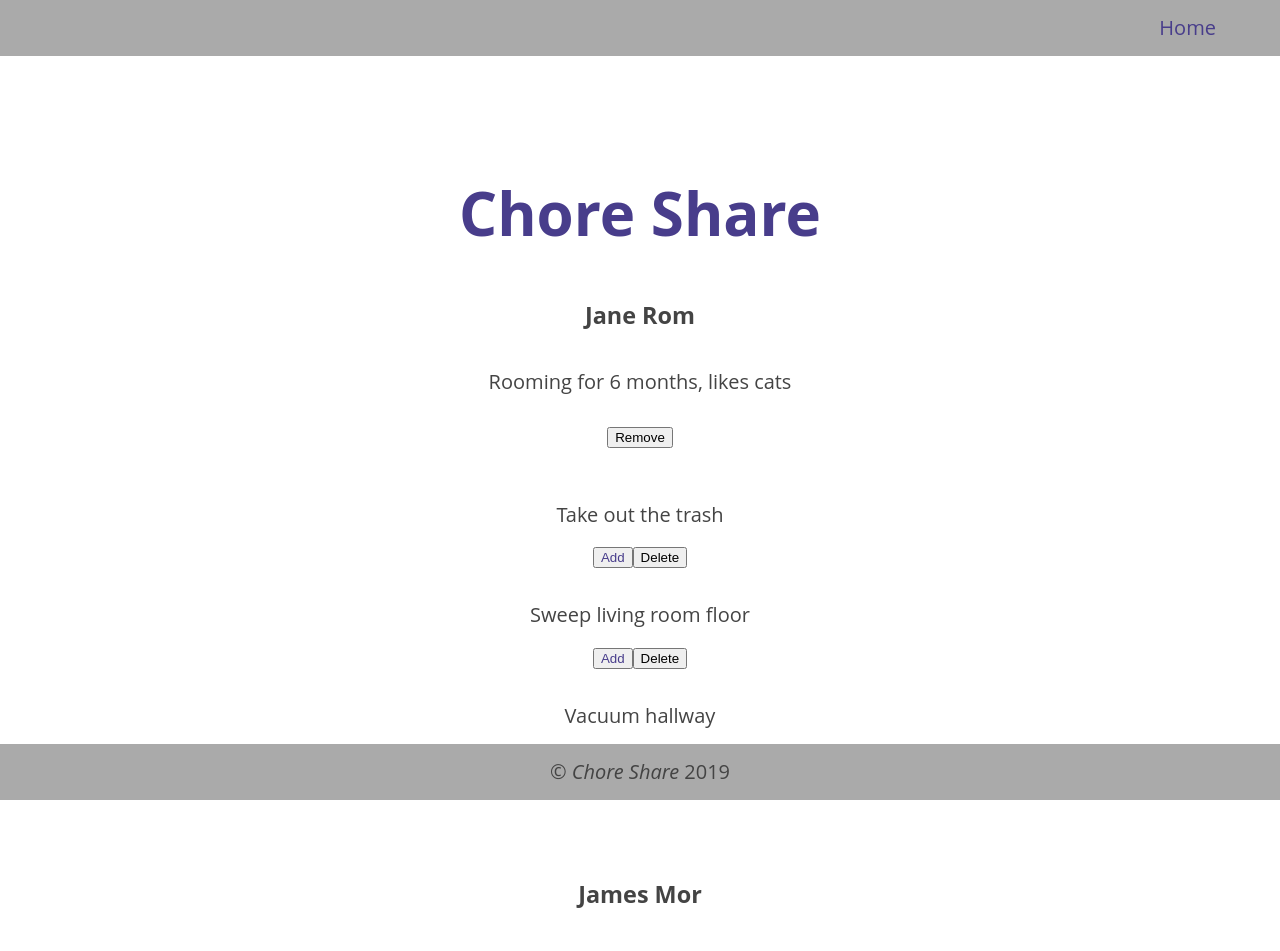
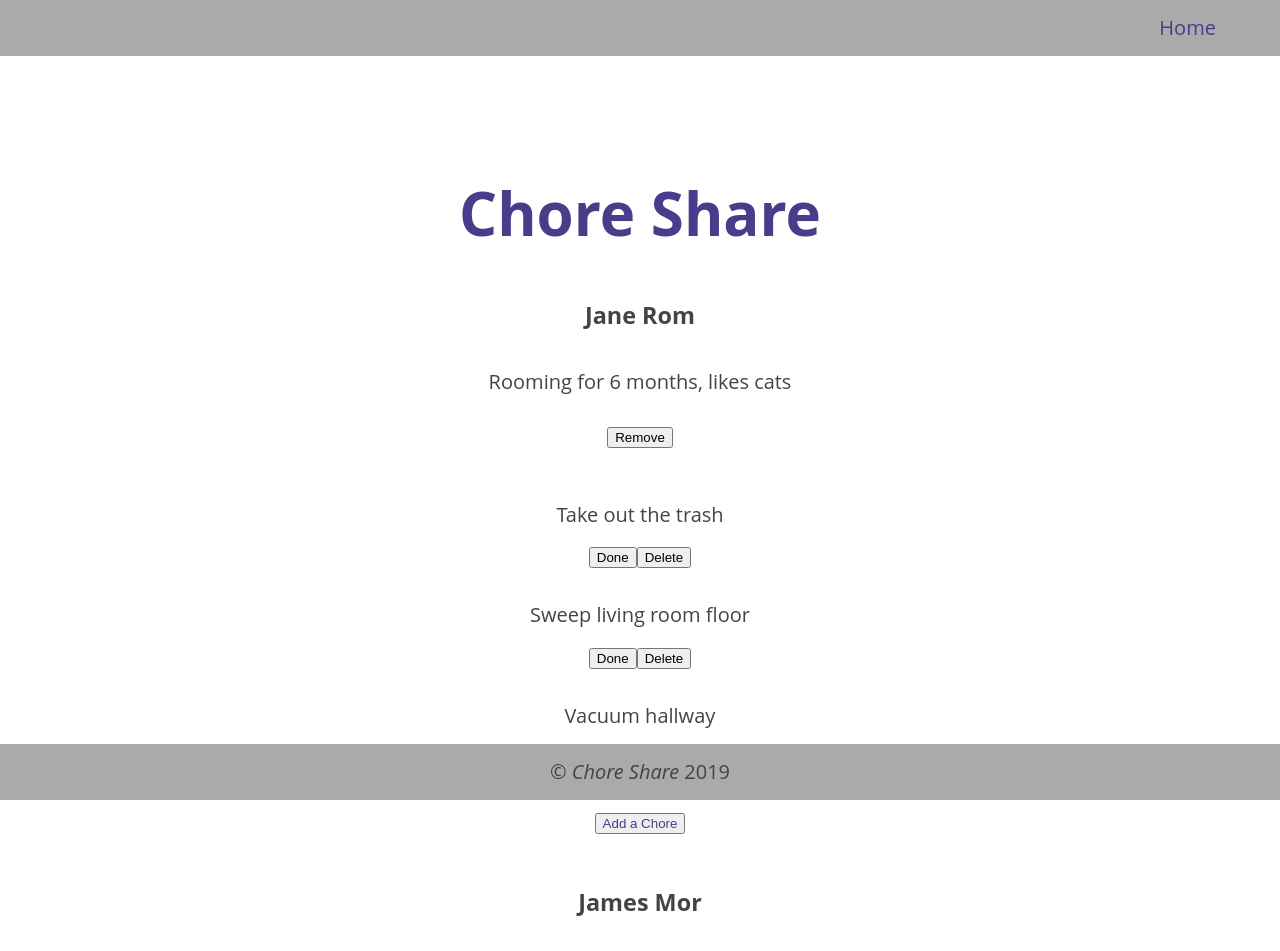
Before and after one commit to Jadedtofu/chore-share-app, a React (Create React App) app: page /home in a window 1280 px wide. Shown: the top 951 px of the page. Built offline with nearby package versions, Linux system fonts and the light colour scheme.

Commit message:
updated app to have Add Chore button below all chores listed for each roomie

```diff
--- a/src/Chore/Chore.js
+++ b/src/Chore/Chore.js
@@ -1,6 +1,6 @@
 import React from 'react';
 import './Chore.css';
-import { Link } from 'react-router-dom';
+
 
 export default function Chore(props) {
         return (
@@ -8,7 +8,7 @@ export default function Chore(props) {
                 <li>
                     {props.children}
                 </li>
-                <button type="button"><Link to='/addChore'>Add</Link></button>
+                <button type="button">Done</button>
                 <button type="button">Delete</button>
             </>
         );
--- a/src/Roomie/Roomie.css
+++ b/src/Roomie/Roomie.css
@@ -1,10 +1,17 @@
+ul {
+    padding-bottom: 4%;
+}
+
+.add-chore {
+    display: block;
+    margin-left: auto;
+    margin-right: auto;
+    margin-bottom: 5%;
+}
+
 .remove-roomie {
     display: block;
     margin-left: auto;
     margin-right: auto;
     margin-bottom: 2%;
 }
-
-ul {
-    padding-bottom: 8%;
-}
--- a/src/Roomie/Roomie.js
+++ b/src/Roomie/Roomie.js
@@ -1,6 +1,7 @@
 import React, { Component } from 'react';
 import './Roomie.css';
 import Chore from '../Chore/Chore';
+import { Link } from 'react-router-dom';
 
 export default function Roomie(props) {
         return (
@@ -25,6 +26,9 @@ export default function Roomie(props) {
                         Vacuum hallway
                     </Chore>
                 </ul>
+                <button type="button" className="add-chore">
+                    <Link to='/addChore'>Add a Chore </Link>
+                </button>
             </>
         );
 }
```
